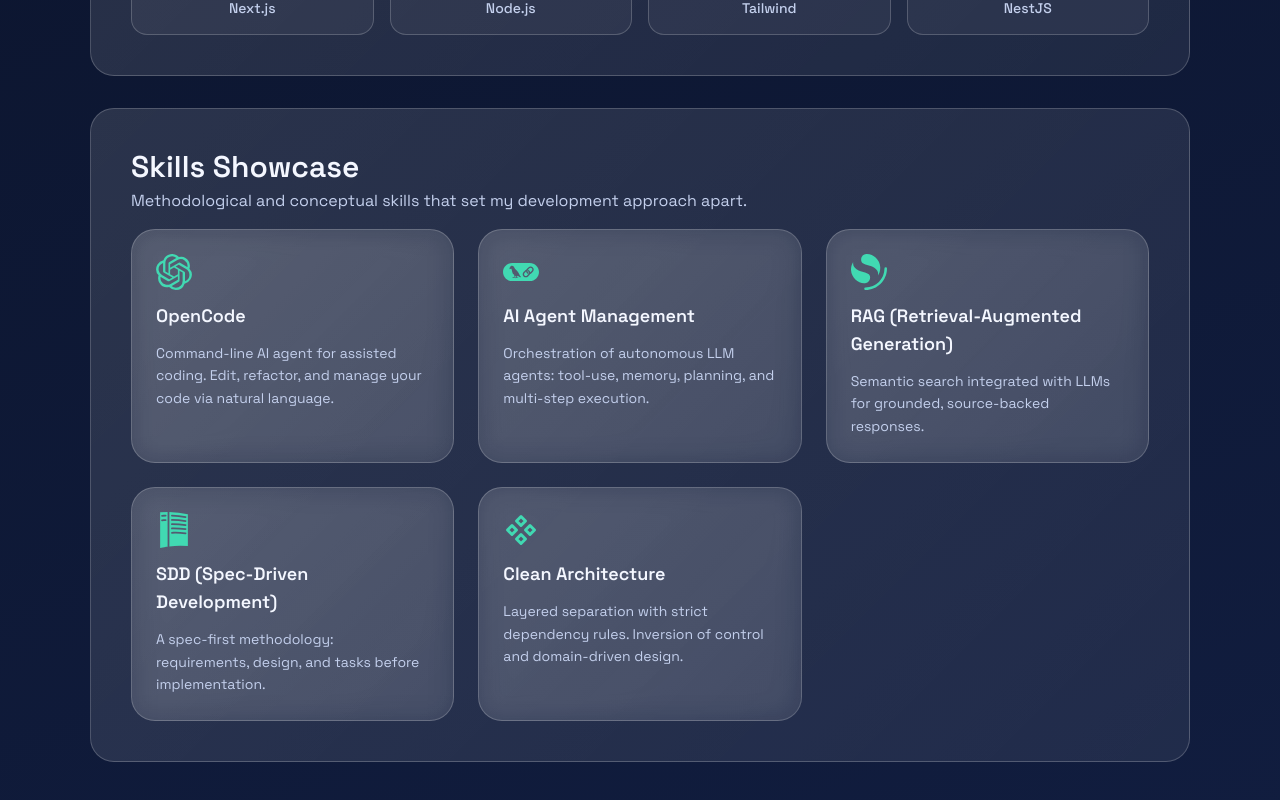
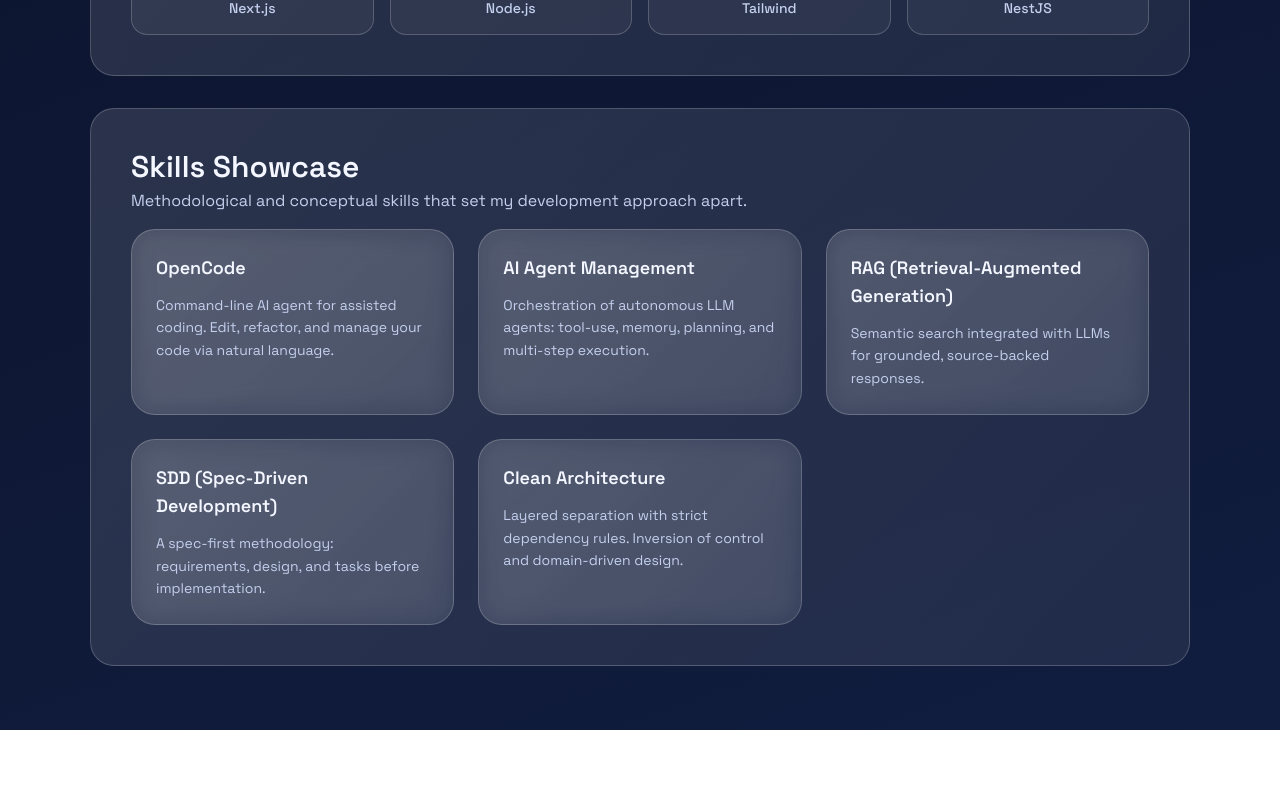
Before and after one commit to Julio9999/portfolio-2025, a Next.js app: page / in a window 1280 px wide. Shown: the part 838-1638 px from the top of the page. After the commit the page ends 1568 px from the top, so only its background shows below. Built offline with nearby package versions, Linux system fonts and the light colour scheme.

Commit message:
refactor(skills): remove icon logos from skill cards

```diff
--- a/src/modules/skills/components/skill-card.tsx
+++ b/src/modules/skills/components/skill-card.tsx
@@ -10,8 +10,6 @@ export const SkillCard = ({
   return (
     <div className="glass-card rounded-3xl border border-white/20 bg-white/10 p-6 backdrop-blur-xl">
       <div className="flex flex-col gap-3">
-        <skill.icon className="text-3xl text-[var(--brand)] md:text-4xl" />
-
         <h3 className="text-lg font-semibold">{t[skill.nameKey]}</h3>
 
         <p className="text-sm leading-relaxed text-[var(--muted)]">
--- a/src/modules/skills/data/skills.ts
+++ b/src/modules/skills/data/skills.ts
@@ -1,6 +1,3 @@
-import { SiOpenai, SiLangchain, SiOpensearch, SiReadthedocs } from "react-icons/si";
-import { TbComponents } from "react-icons/tb";
-
 export interface Skill {
   /** kebab-case identifier, e.g. "ai-agent-management" */
   id: string;
@@ -8,8 +5,6 @@ export interface Skill {
   nameKey: string;
   /** i18n key suffix for the description */
   descriptionKey: string;
-  /** react-icons component (Simple Icons or Tabler set) */
-  icon: React.ComponentType<{ className?: string }>;
 }
 
 export const skills: Skill[] = [
@@ -17,30 +12,25 @@ export const skills: Skill[] = [
     id: "opencode",
     nameKey: "skillsCardOpencodeName",
     descriptionKey: "skillsCardOpencodeDesc",
-    icon: SiOpenai,
   },
   {
     id: "ai-agent-management",
     nameKey: "skillsCardAiAgentName",
     descriptionKey: "skillsCardAiAgentDesc",
-    icon: SiLangchain,
   },
   {
     id: "rag",
     nameKey: "skillsCardRagName",
     descriptionKey: "skillsCardRagDesc",
-    icon: SiOpensearch,
   },
   {
     id: "sdd",
     nameKey: "skillsCardSddName",
     descriptionKey: "skillsCardSddDesc",
-    icon: SiReadthedocs,
   },
   {
     id: "clean-architecture",
     nameKey: "skillsCardCleanArchName",
     descriptionKey: "skillsCardCleanArchDesc",
-    icon: TbComponents,
   },
 ];
```
